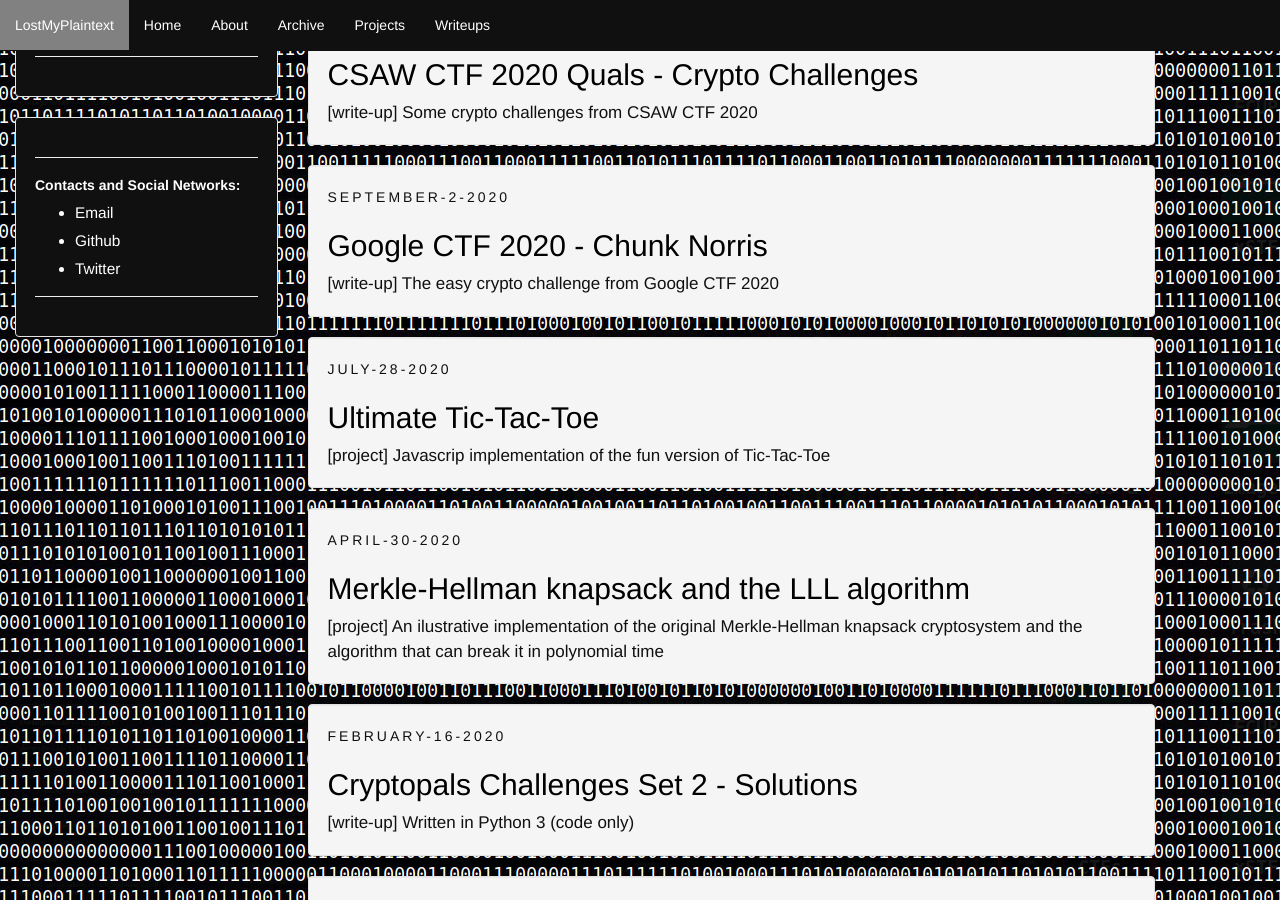
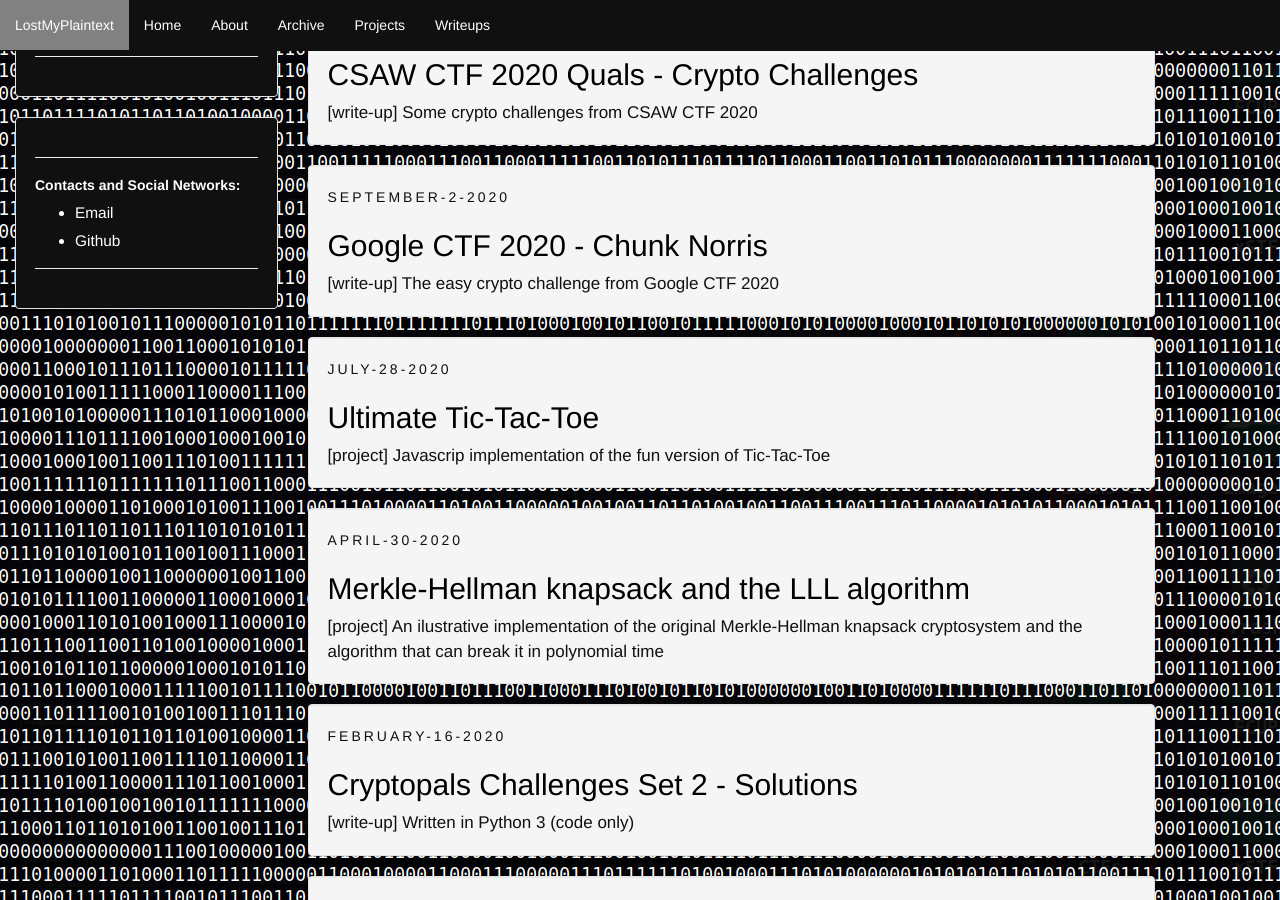
Before and after one commit to 0xA2/0xA2.github.io, a Jekyll site: the page built from index.html, in a window 1280 px wide and 900 px high, scrolled down 557 px. Built offline with Jekyll 4.4.1, drawn with Linux system fonts in a browser that asks for light colours; the list of posts is cut into pages by our own code.

Commit message:
Update sidebar.html

```diff
--- a/_includes/sidebar.html
+++ b/_includes/sidebar.html
@@ -35,7 +35,6 @@
         <ul>
             <li><a  onclick="alert('\x61\x6c\x65\x78\x66\x6d\x73\x6f\x74\x6f\x40\x67\x6d\x61\x69\x6c\x2e\x63\x6f\x6d')"><font color="#fff">Email</font></a></li>
             <li><a href="https://github.com/0xA2"><font color="#fff">Github</font></a></li>
-            <li><a href=""><font color="#fff">Twitter</font></a></li>
         </ul>
     <hr>
 </div>
```
